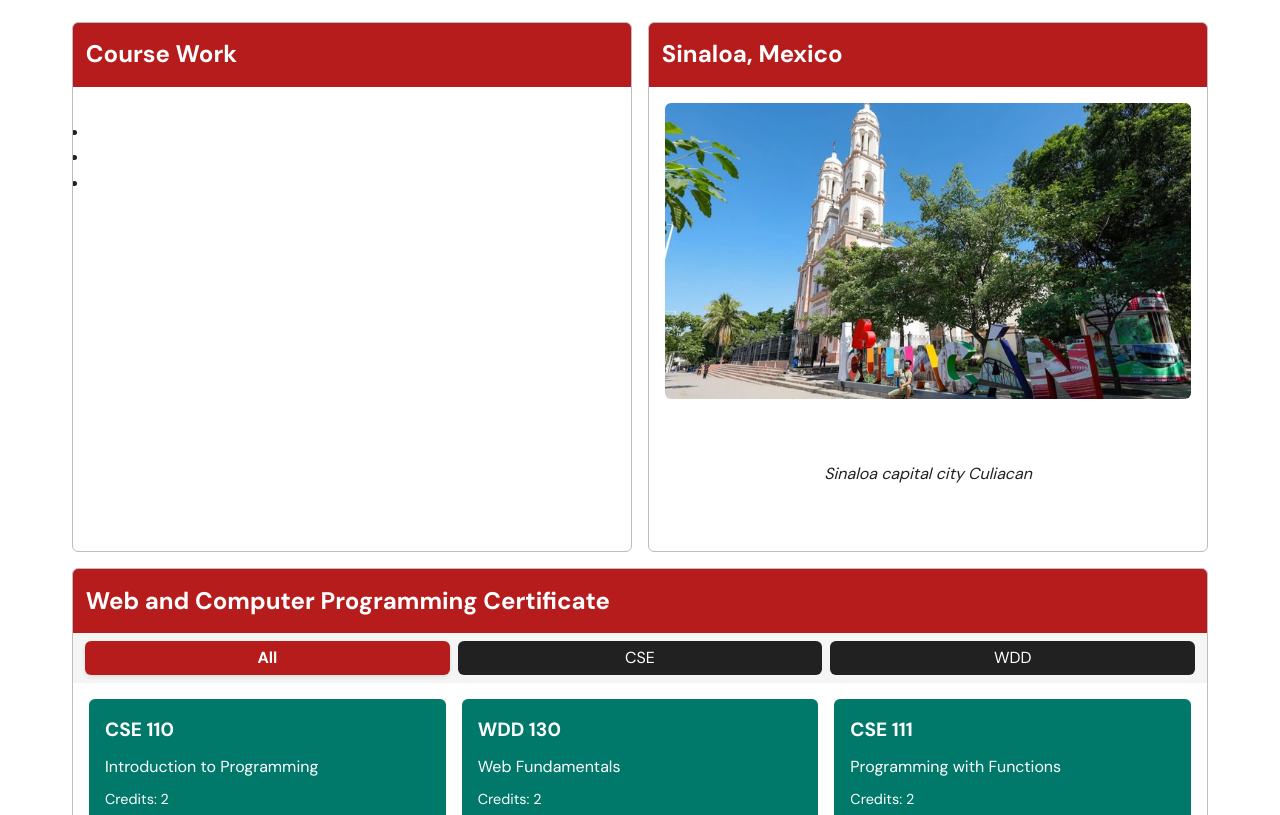
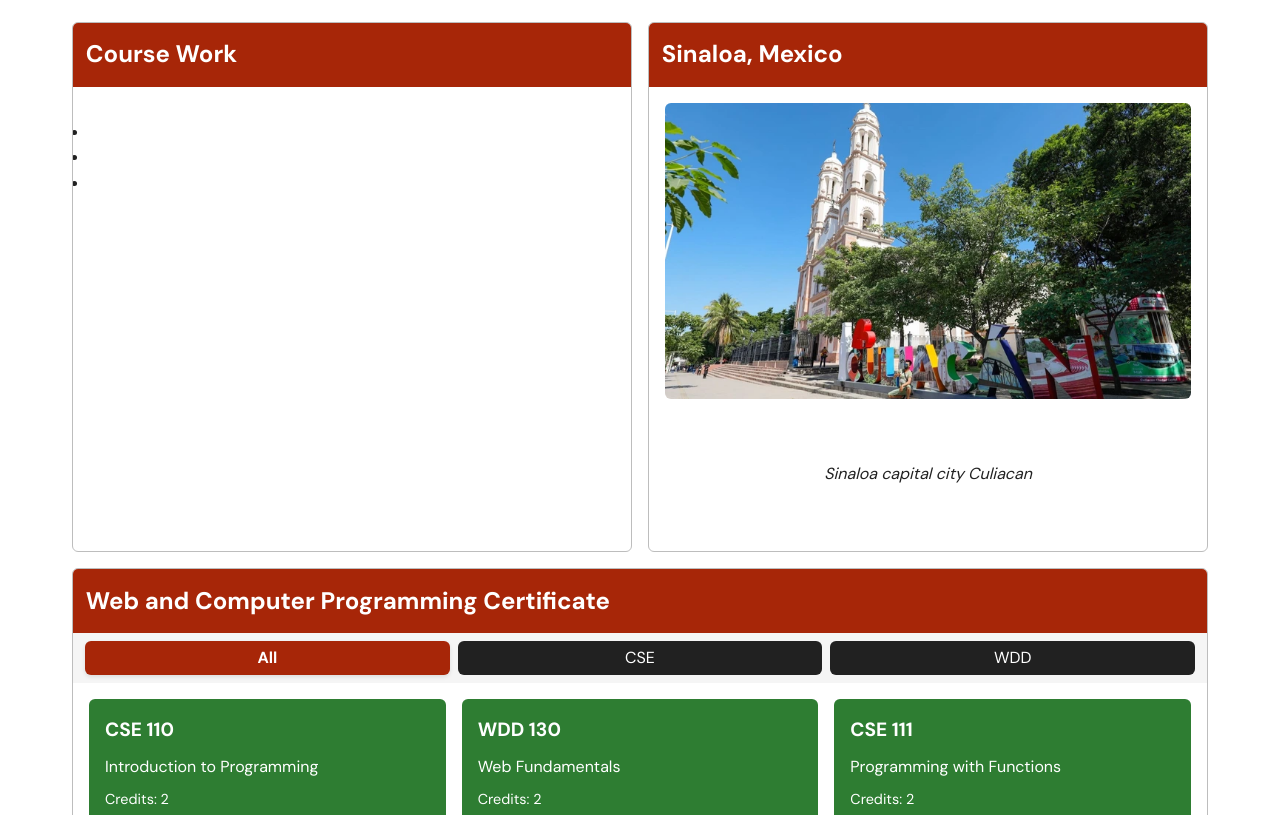
Before and after one commit to ing-armandoramos/wdd231, a plain HTML site: page index.html in a window 1280 px wide. Shown: the part 285-1100 px from the top of the page. Drawn offline with Linux system fonts and the light colour scheme.

Commit message:
fixed css and lighthouse issues

```diff
--- a/styles/small.css
+++ b/styles/small.css
@@ -1,11 +1,11 @@
 
 :root {
-  --primary-color: #b71c1c;
-  --secondary-color: #388e3c;
-  --accent-color: #fbc02d;
-  --cse-color: #e64a19;
-  --wdd-color: #fff3e0;
-  --completed-color: #00796b;
+  --primary-color: #a72608;
+  --secondary-color: #00695c;
+  --accent-color: #f9a825;
+  --cse-color: #d84315;
+  --wdd-color: #fff8e1;
+  --completed-color: #2e7d32;
   --text-light: #ffffff;
   --text-dark: #212121;
   --border-color: #bdbdbd;
@@ -21,6 +21,7 @@
   --border-radius-full: 50%;
   --profile-size: 80px;
 }
+
 
 
 
```
